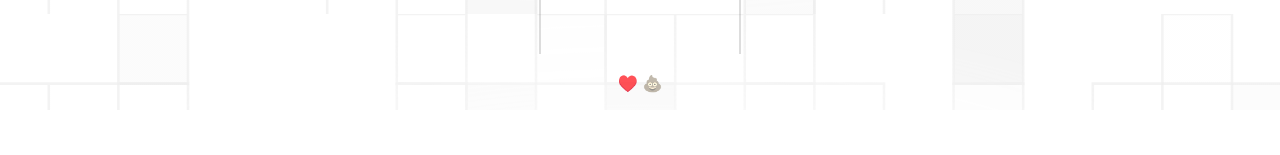
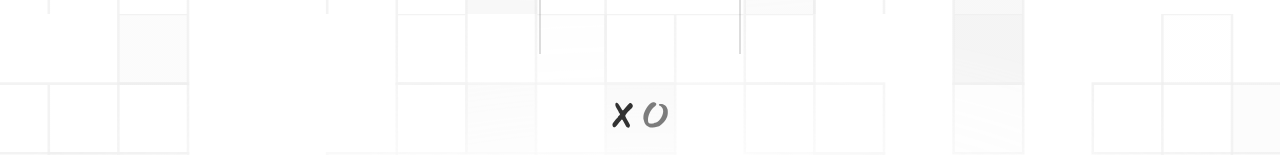
Before and after one commit to slaveofthecode/tictactoe-react-ts, a React (Vite) app: page / in a window 1280 px wide. Shown: the part 786-941 px from the top of the page. Before the commit the page ends 896 px from the top, so only its background shows below. Built offline with nearby package versions, Linux system fonts and the light colour scheme.

Commit message:
Changed emoji by characters

```diff
--- a/src/App.scss
+++ b/src/App.scss
@@ -58,7 +58,9 @@
 		width: 100%;
 
 		.players {
-			font-size: 100%;
+			// font-size: 100%;
+			font-size: 3rem;
+			color: #000;
 
 			> span {
 				margin-inline: .15rem;
--- a/src/enum/index.ts
+++ b/src/enum/index.ts
@@ -1,4 +1,8 @@
+// export const PLAYER = {
+// 	X: `♥️`,
+// 	O: `💩`,
+// };
 export const PLAYER = {
-	X: `♥️`,
-	O: `💩`,
+	X: "X",
+	O: "O",
 };
```
